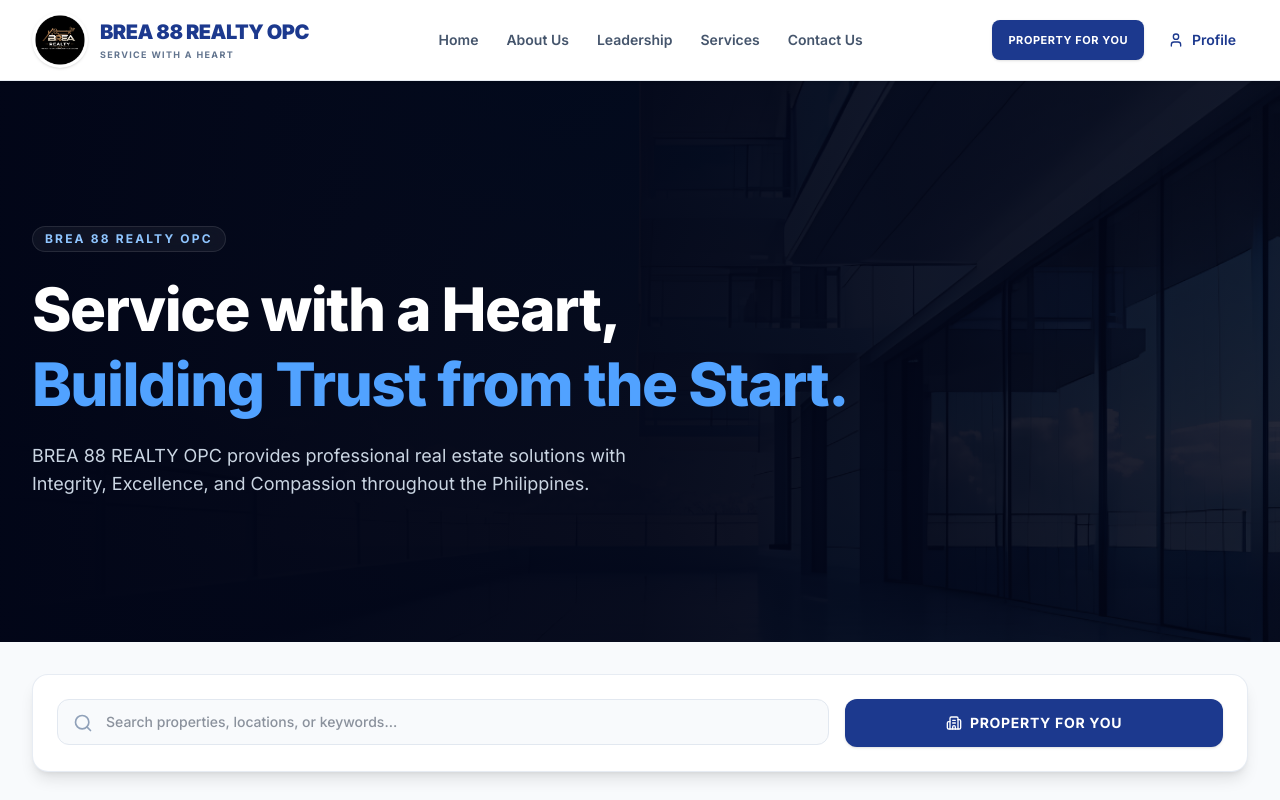
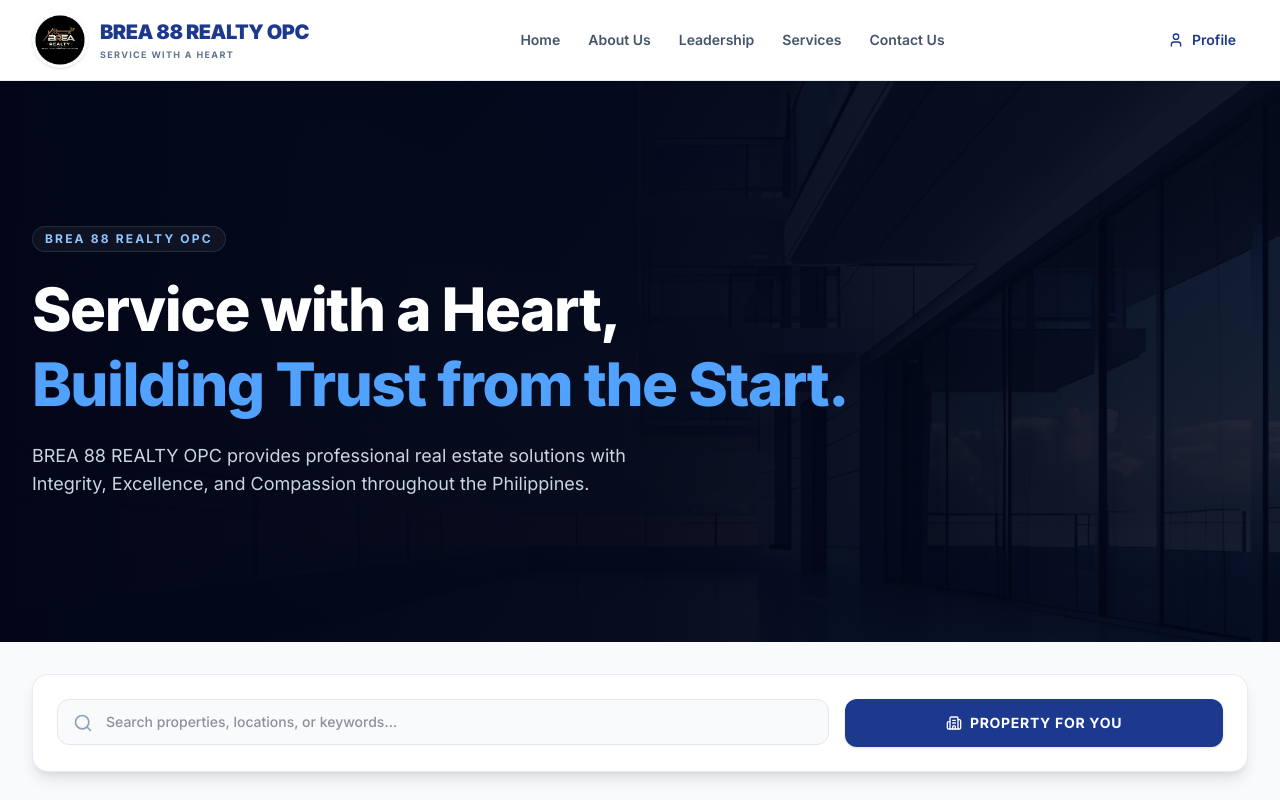
Before and after one commit to cylexnoe/brea88, a Next.js app in the folder brea88/: page / in a window 1280 px wide. Shown: the top 800 px of the page. Built offline with nearby package versions, Linux system fonts and the light colour scheme.

Commit message:
Update page.tsx

```diff
--- a/brea88/src/app/page.tsx
+++ b/brea88/src/app/page.tsx
@@ -203,13 +203,6 @@ export default function HomePage() {
 
             {/* DESKTOP ACTIONS */}
             <div className="hidden items-center gap-3 lg:flex">
-
-              <a
-                href="/marketplace"
-                className="inline-flex items-center justify-center rounded-lg bg-blue-900 px-4 py-3 text-[11px] font-bold uppercase tracking-wider text-white shadow-sm transition-all duration-300 hover:-translate-y-0.5 hover:bg-blue-800 hover:shadow-md"
-              >
-                Property For You
-              </a>
 
               <a
                 href="/profile"
```
